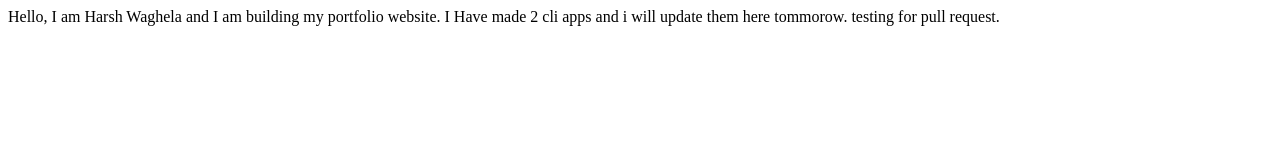
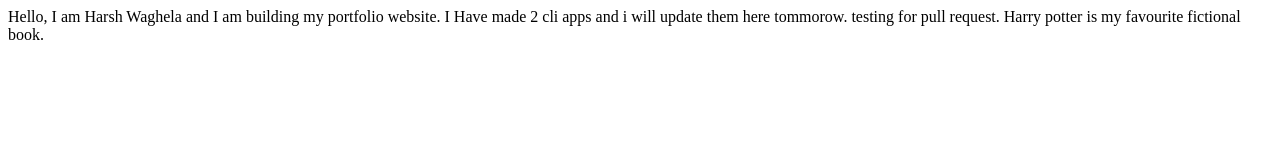
Before and after one commit to styrene01/demo-site, a plain HTML site: page index.html in a window 1280 px wide. Drawn offline with Linux system fonts and the light colour scheme.

Commit message:
update: added book section

```diff
--- a/index.html
+++ b/index.html
@@ -9,6 +9,6 @@
     <body>
         Hello, I am Harsh Waghela and I am building my portfolio website. I Have
         made 2 cli apps and i will update them here tommorow. testing for pull
-        request.
+        request. Harry potter is my favourite fictional book.
     </body>
 </html>
```
